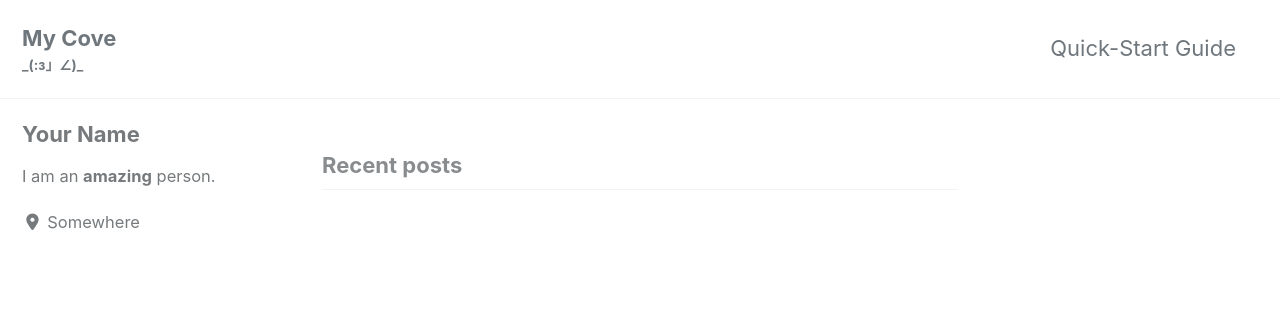
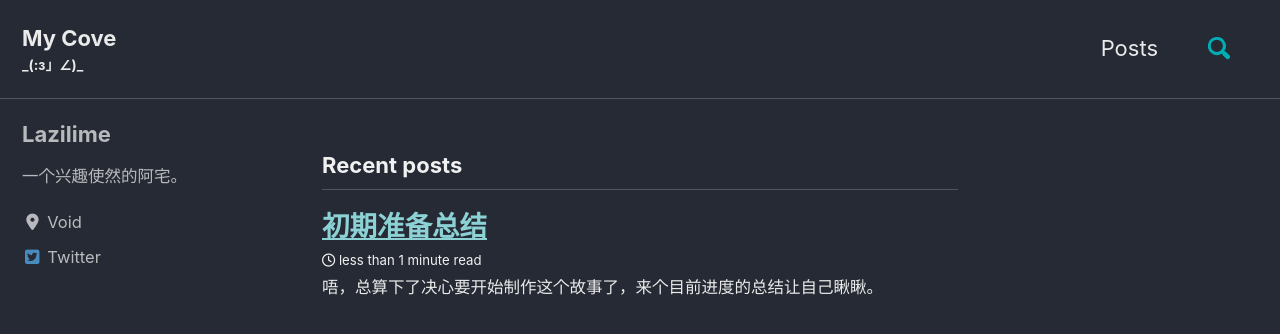
Before and after one commit to lazilime/lazilime.github.io, a Jekyll site: the page built from index.html, in a window 1280 px wide and 900 px high. Shown: the top 334 px of the window. Built offline with Jekyll 4.4.1, drawn with Linux system fonts in a browser that asks for light colours; cached includes are drawn as plain includes; nearby versions of some CDN libraries; the list of posts is cut into pages by our own code; some of the changed lines change nothing that is shown.

Commit message:
first blog

```diff
--- a/_config.yml
+++ b/_config.yml
@@ -12,7 +12,7 @@
 
 # theme                  : "minimal-mistakes-jekyll"
 # remote_theme           : "mmistakes/minimal-mistakes"
-minimal_mistakes_skin    : "default" # "air", "aqua", "contrast", "dark", "dirt", "neon", "mint", "plum", "sunrise"
+minimal_mistakes_skin    : "dark" # "air", "aqua", "contrast", "dark", "dirt", "neon", "mint", "plum", "sunrise"
 
 # Site Settings
 locale                   : "en-US"
@@ -20,7 +20,7 @@ title                    : "My Cove"
 title_separator          : "-"
 subtitle                 : "_(:з」∠)_"
 name                     : "Lazilime"
-description              : "一个兴趣使然的阿宅。"
+description              :
 url                      : "https://lazilime.github.io"
 baseurl                  : # the subpath of your site, e.g. "/blog"
 repository               : "lazilime/lazilime.github.io"
@@ -65,8 +65,8 @@ reCaptcha:
   secret                 :
 atom_feed:
   path                   : # blank (default) uses feed.xml
-search                   : # true, false (default)
-search_full_content      : # true, false (default)
+search                   : true # true, false (default)
+search_full_content      : true # true, false (default)
 search_provider          : # lunr (default), algolia, google
 algolia:
   application_id         : # YOUR_APPLICATION_ID
@@ -107,10 +107,10 @@ analytics:
 
 # Site Author
 author:
-  name             : "Your Name"
+  name             : "Lazilime"
   avatar           : # path of avatar image, e.g. "/assets/images/bio-photo.jpg"
-  bio              : "I am an **amazing** person."
-  location         : "Somewhere"
+  bio              : "一个兴趣使然的阿宅。"
+  location         : "Void"
   email            :
   links:
     - label: "Email"
@@ -121,7 +121,7 @@ author:
       # url: "https://your-website.com"
     - label: "Twitter"
       icon: "fab fa-fw fa-twitter-square"
-      # url: "https://twitter.com/"
+      url: "https://twitter.com/lazilime"
     - label: "Facebook"
       icon: "fab fa-fw fa-facebook-square"
       # url: "https://facebook.com/"
@@ -137,7 +137,7 @@ footer:
   links:
     - label: "Twitter"
       icon: "fab fa-fw fa-twitter-square"
-      # url:
+      url: "https://twitter.com/lazilime"
     - label: "Facebook"
       icon: "fab fa-fw fa-facebook-square"
       # url:
@@ -259,16 +259,16 @@ tag_archive:
   type: liquid
   path: /tags/
 # https://github.com/jekyll/jekyll-archives
-# jekyll-archives:
-#   enabled:
-#     - categories
-#     - tags
-#   layouts:
-#     category: archive-taxonomy
-#     tag: archive-taxonomy
-#   permalinks:
-#     category: /categories/:name/
-#     tag: /tags/:name/
+jekyll-archives:
+  enabled:
+    - categories
+    - tags
+  layouts:
+    category: archive-taxonomy
+    tag: archive-taxonomy
+  permalinks:
+    category: /categories/:name/
+    tag: /tags/:name/
 
 
 # HTML Compression
@@ -289,6 +289,6 @@ defaults:
       layout: single
       author_profile: true
       read_time: true
-      comments: # true
+      comments: true
       share: true
       related: true
--- a/_data/navigation.yml
+++ b/_data/navigation.yml
@@ -1,7 +1,7 @@
 # main links
 main:
-  - title: "Quick-Start Guide"
-    url: https://mmistakes.github.io/minimal-mistakes/docs/quick-start-guide/
+  - title: "Posts"
+    url:
   # - title: "About"
   #   url: https://mmistakes.github.io/minimal-mistakes/about/
   # - title: "Sample Posts"
--- /dev/null
+++ b/_posts/2019-08-27-first-step-summary.md
@@ -0,0 +1,52 @@
+---
+layout: posts
+title:  "初期准备总结"
+categories:
+  - GameDev
+tags:
+  - The Game
+---
+唔，总算下了决心要开始制作这个故事了，来个目前进度的总结让自己瞅瞅。
+
+### 人设
+#### 角色1
+女主
+年纪：17
+简介：在遗迹里醒来，失去过往记忆的面瘫少女。身体左半边似乎长了些不详的东西。
+关键词：
+- 努力当小透明
+- 惧怕交付真心
+- 逃避
+- 韧性强
+- 人鱼公主心态（限定对象）
+
+#### 角色2
+男主
+年纪：30
+简介：在遗迹中探索着什么的男人，看起来认识女主，但是态度令人寻味。
+关键词：
+- 傲娇
+- 逻辑性强
+- 做饭苦手
+- 大众眼中的完美精英
+
+#### 角色3
+女主（混沌ver）
+年纪：？？？
+简介：？？？
+关键词：
+- 暴虐
+- 狂妄
+- 嗜血
+
+画画神马的还在自学，所以CG啥的遥遥无期哦啧啧啧。半身立绘至少一人一张，然后在关键场景插CG来进行剧情演出。
+
+### 脚本
+如果我告诉你我已经把剧情脑补到不可能达到的第三部了你信嘛233。
+嘛总之剧情的大方向是没问题了，目前就是要规划具体每一幕的走向，然后进行细节润色【总之就是给下个环节挖坑www
+
+### 游戏本体制作
+很不幸，还没有开工。不过已经确定要用RPG Maker MV来做【所以你什么时候打折呀
+不过能确定要做的是
+- 修改角色界面的UI，半身CG配上数值的那种
+- 增加角色档案， 内容随游戏进度改变
```
